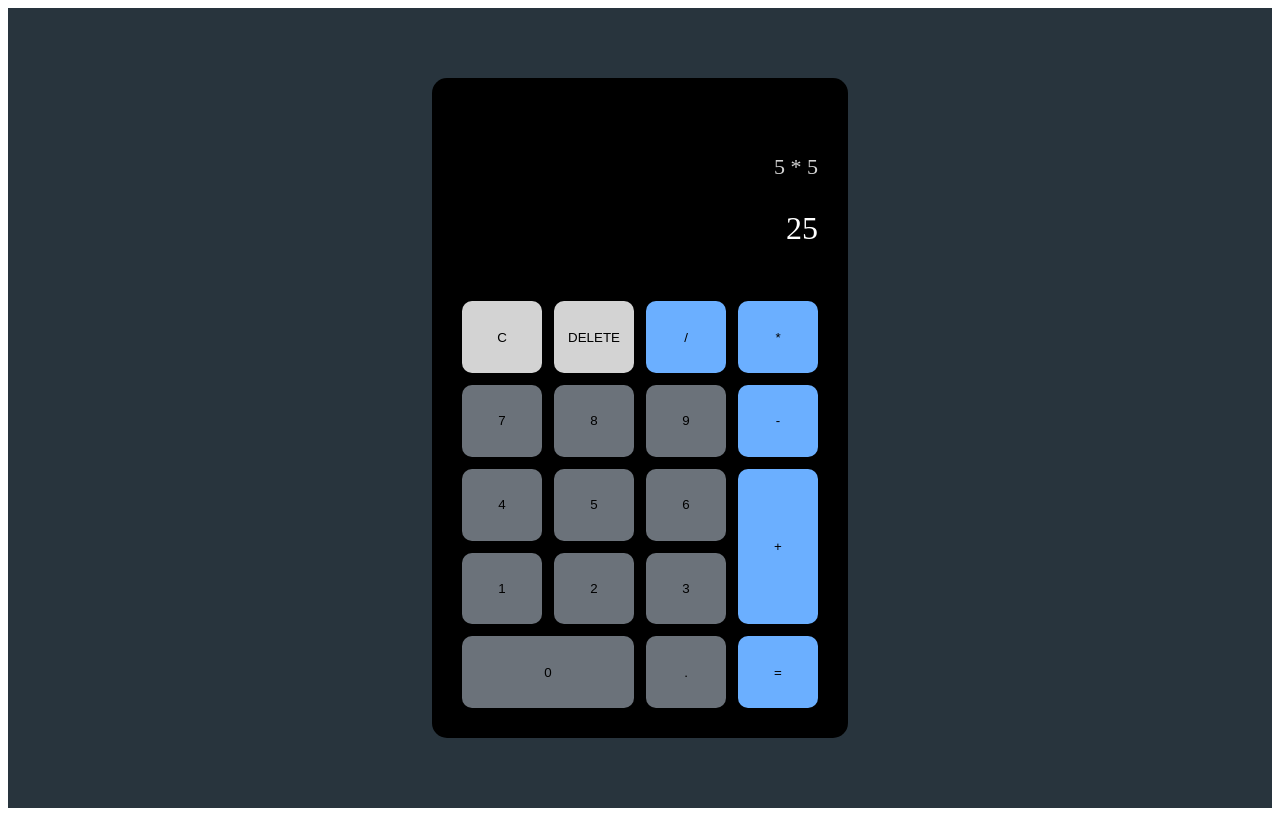
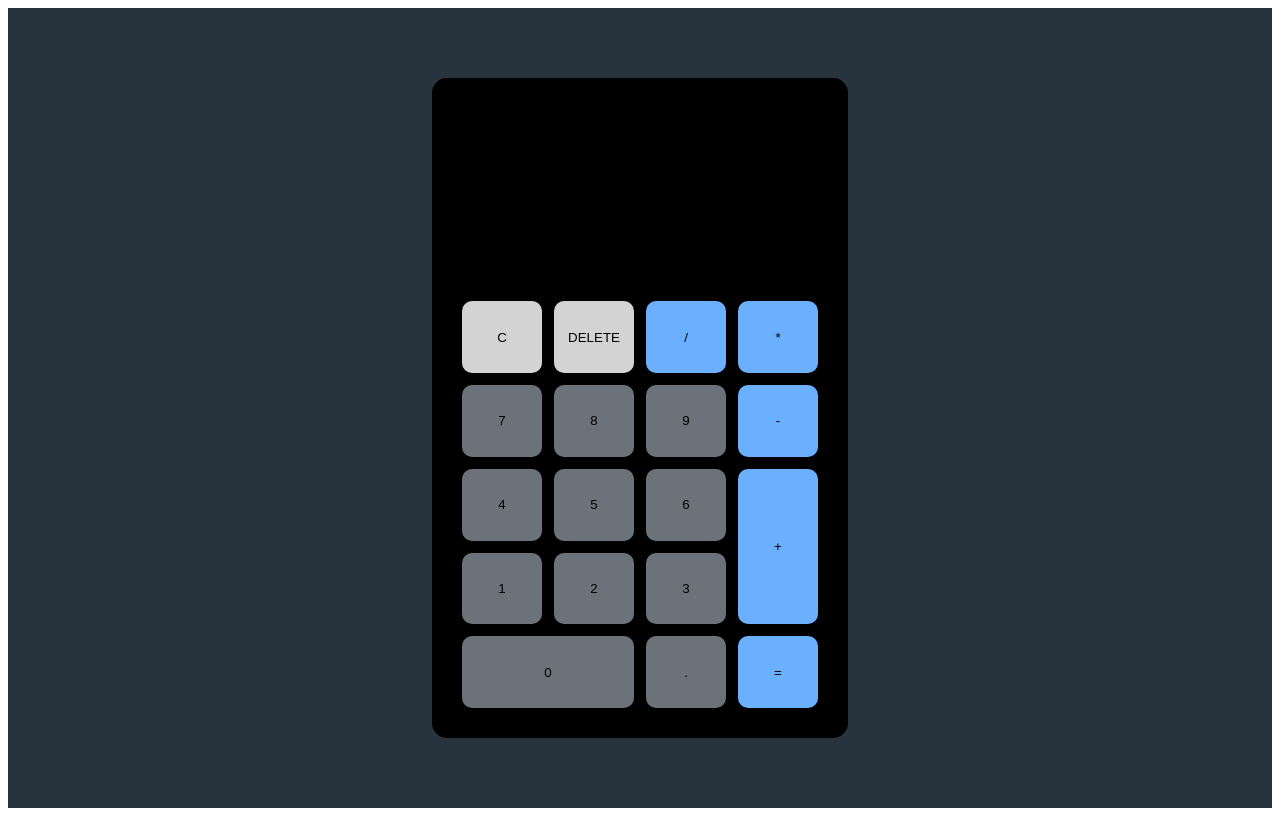
Before and after one commit to Kyle-Close/Calculator, a plain HTML site: page index.html in a window 1280 px wide. Drawn offline with Linux system fonts and the light colour scheme.

Commit message:
missed this

```diff
--- a/index.html
+++ b/index.html
@@ -12,8 +12,8 @@
     <div class="container">
       <div class="calculator">
         <div class="display">
-          <div class="sequence">5 * 5</div>
-          <div class="result">25</div>
+          <div class="sequence"></div>
+          <div class="result"></div>
         </div>
         <div class="buttons">
           <button class="clear light-grey">C</button>
```
